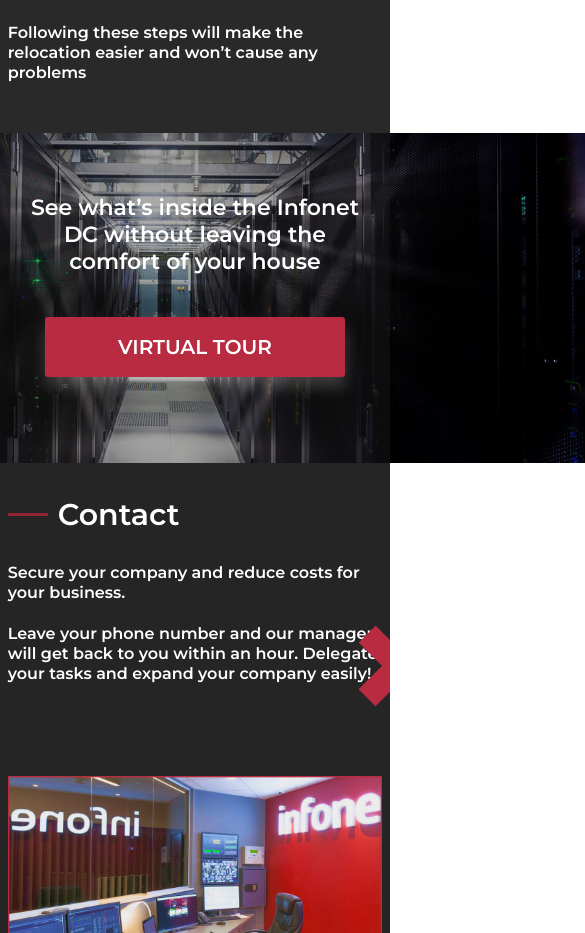
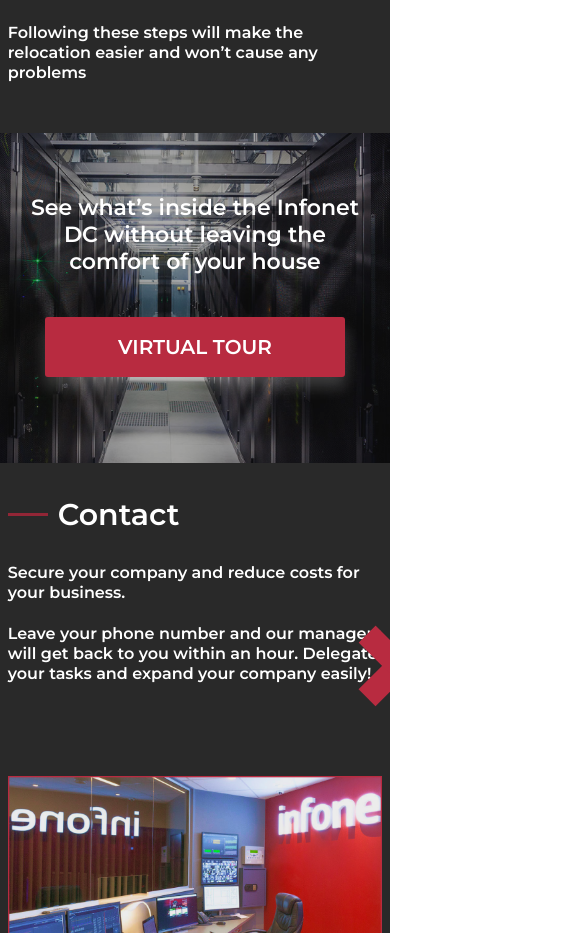
Before and after one commit to nelicepriatniy/amer, a plain HTML site: page index.html in a window 390 px wide. Shown: the part 6760-7693 px from the top of the page, 585 px wide, since content can reach past the window. Drawn offline with Linux system fonts and the light colour scheme.

Commit message:
Add files via upload

```diff
--- a/style/style.scss
+++ b/style/style.scss
@@ -1325,8 +1325,11 @@ footer {
                 }
         }
         & .ture {
+            overflow: hidden;
             height: 330px;
             & .ture__bg {
+                overflow: hidden;
+                width: 100%;
                 position: absolute;
                 height: 330px;
                 & img {
```
Also changed, not shown: style/style.css, 1 other file.
